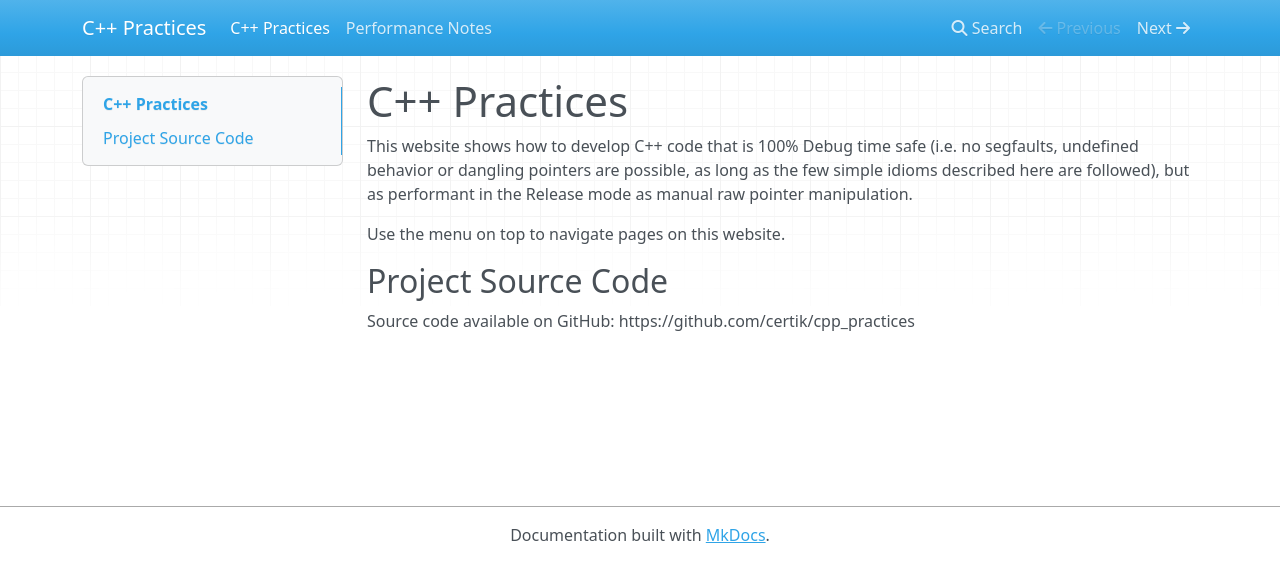
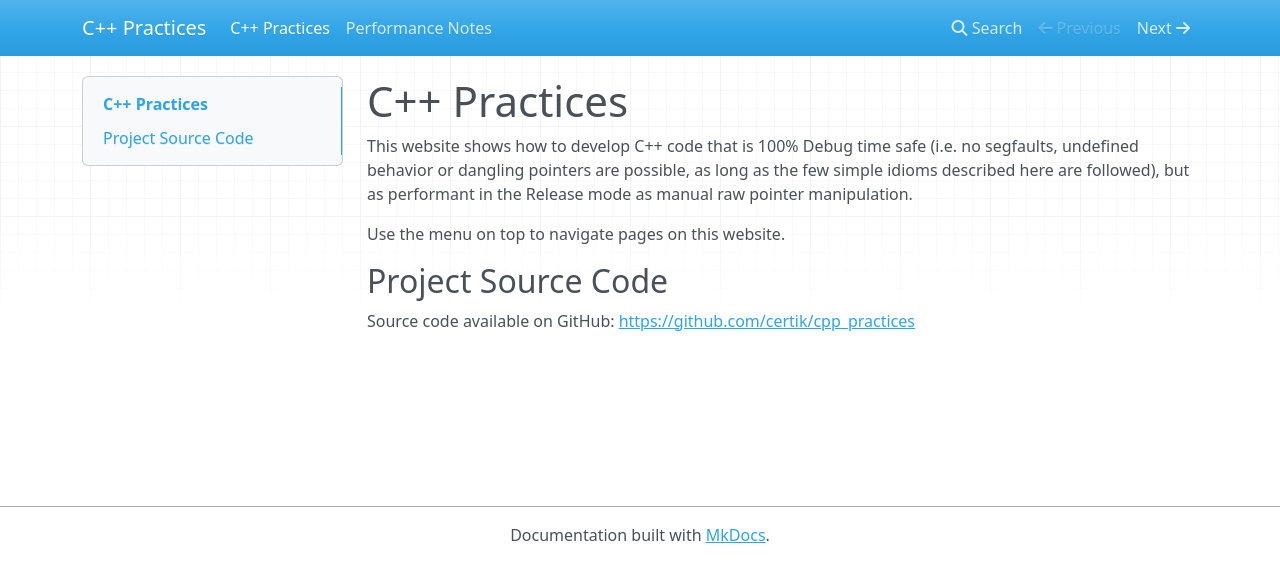
Before and after one commit to certik/cpp_practices, an MkDocs documentation site: the page built from docs/index.md, in a window 1280 px wide. Shown: the top 582 px of the page. Built offline with MkDocs 1.6.1, drawn with Linux system fonts in a browser that asks for light colours; nearby versions of some CDN libraries; some of the changed lines change nothing that is shown.

Commit message:
Fix a link

```diff
--- a/docs/index.md
+++ b/docs/index.md
@@ -9,4 +9,4 @@ Use the menu on top to navigate pages on this website.
 
 ## Project Source Code
 
-Source code available on GitHub: https://github.com/certik/cpp_practices
+Source code available on GitHub: [https://github.com/certik/cpp_practices](https://github.com/certik/cpp_practices)
```
